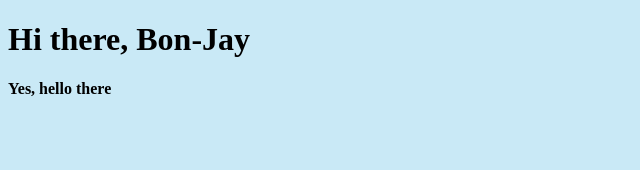
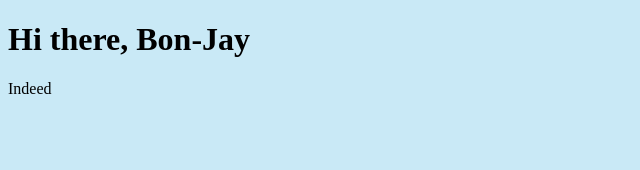
Before and after one commit to bj-tseng/Private-Fitness, a React app: page / in a window 1280 px wide. Shown: the top 170 px of the page, without its empty margins (0-640 px from the left). Built offline with nearby package versions, Linux system fonts and the light colour scheme.

Commit message:
Figured out App class to talk to index.js

```diff
--- a/client/App.jsx
+++ b/client/App.jsx
@@ -1,9 +1,13 @@
-import React from 'react';
-import { render } from 'react-dom';
+import React, { Component } from 'react';
 
-import './style.css';
+class App extends Component {
+  render() {
+    return (
+      <div>
+        <p>Indeed</p>
+      </div>
+    )
+  }
+}
 
-render(
-  <h4>Yes, hello there</h4>,
-  document.getElementById('app')
-);
+export default App;
--- a/client/index.html
+++ b/client/index.html
@@ -9,7 +9,7 @@
   <header>
     <h1>Hi there, Bon-Jay</h1>
   </header>
-  <div id="app"></div>
+  <div id="root"></div>
   <script src="build/bundle.js"></script>
 </body>
 </html>
--- /dev/null
+++ b/client/index.js
@@ -0,0 +1,10 @@
+import React from 'react';
+import { render } from 'react-dom';
+import App from './App.jsx';
+
+import './style.css';
+
+render(
+  <App />,
+  document.getElementById('root')
+);
--- a/package.json
+++ b/package.json
@@ -2,7 +2,7 @@
   "name": "aqi-intelligence",
   "version": "1.0.0",
   "description": "relaying latest AQI information based on one's location",
-  "main": "App.jsx",
+  "main": "index.js",
   "scripts": {
     "start": "NODE_ENV=production nodemon server/server.js",
     "build": "NODE_ENV=production webpack",
--- a/webpack.config.js
+++ b/webpack.config.js
@@ -1,7 +1,7 @@
 const path = require('path');
 
 module.exports = {
-  entry: './client/App.jsx',
+  entry: './client/index.js',
   output: {
     path: path.resolve(__dirname, 'build'),
     filename: 'bundle.js',
```
Also changed, not shown: 1 other file (tests, documents, lock files or other folders).
